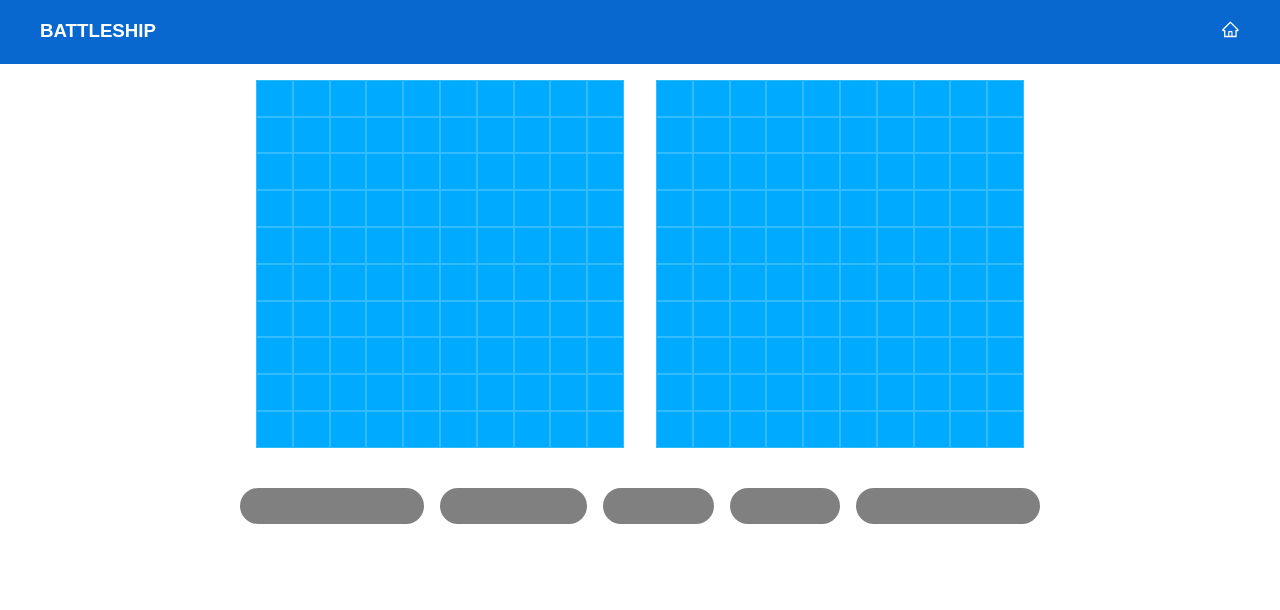
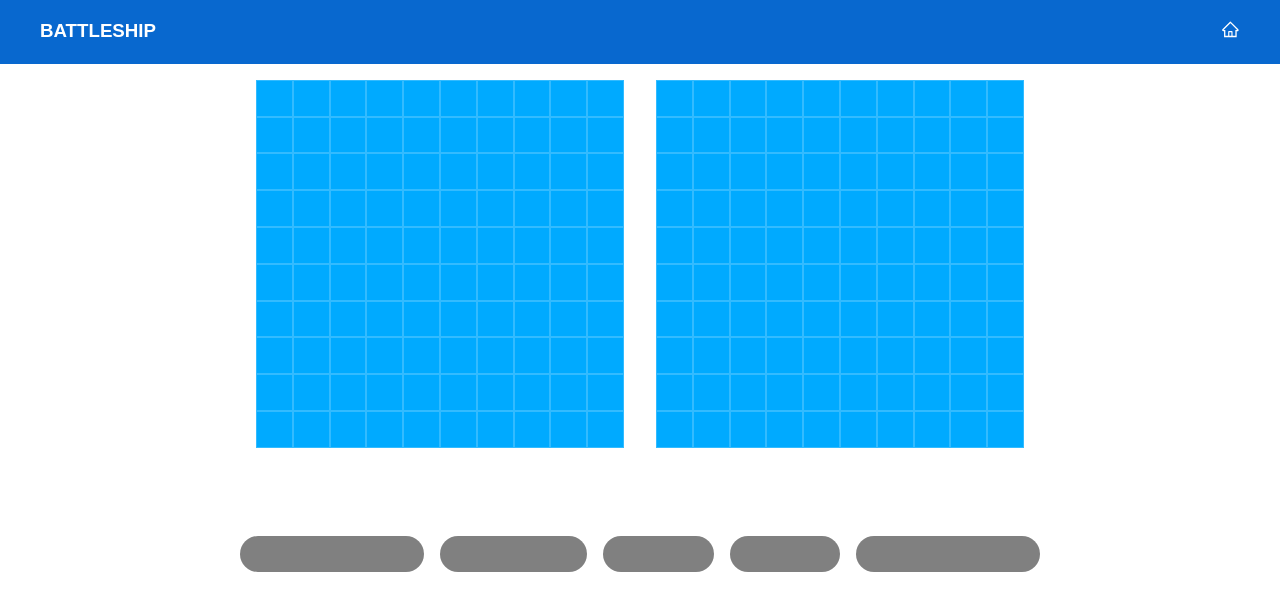
Before and after one commit to luckmer/BATTLESHIPS, a React (Create React App) app: page / in a window 1280 px wide. Shown: the top 610 px of the page. Built offline with nearby package versions, Linux system fonts and the light colour scheme.

Commit message:
creating basic concept for drag and drop ships for a unique id

```diff
--- a/src/css/game.style.ts
+++ b/src/css/game.style.ts
@@ -3,16 +3,19 @@ import { Props } from "../pages/interface/index";
 
 export const Ship = styled.div<Props>`
   display: flex;
-  flex-wrap: wrap;
   margin: 1vmin;
-  width: ${({ size }) => `calc(4.6vmin * ${size} )`};
+  width: ${({ size }) => `calc(4.6vmin * ${size})`};
   height: calc(4.6vmin * 1);
   border-radius: 2.3vmin;
-  background: grey;
+  background: ${({ setupColor }) => `${setupColor ? "orange" : "grey"} `};
   transition: 0.3s linear;
 
-  &:hover {
-    background: orange;
+  cursor: pointer;
+
+  div {
+    display: flex;
+    flex-direction: row;
+    width: 100%;
   }
 `;
 
@@ -23,8 +26,10 @@ export const ShipContainer = styled.div`
   flex-flow: row wrap;
 `;
 
-export const ShipGrid = styled.div`
+export const ShipGrid = styled.div<any>`
   display: flex;
+  transform: rotate(${({ status }) => (status ? "90deg" : "0deg")});
+  z-index: 999;
 `;
 
 export const Div = styled.div`
@@ -57,5 +62,5 @@ export const Section = styled.section`
 `;
 
 export const Footer = styled.footer`
-  margin: 2vmin;
+  margin: 8vmin;
 `;
--- a/src/pages/game.tsx
+++ b/src/pages/game.tsx
@@ -1,4 +1,6 @@
+import { useState, useEffect } from "react";
 import GenerateBoard from "../service/boardCreator/board";
+
 import ShipPanel from "../service/ships/shipPanel";
 import { boardsInterface } from "./interface";
 import {
@@ -13,32 +15,136 @@ import {
 } from "../css/game.style";
 
 const Game = () => {
+  const [rotateShip, setRotateShip] = useState<string[]>([]);
+  const [rotateStatus, setRotateStatus] = useState(false);
+  const [uniqueShipKey, setUniqueShipKey] = useState(0);
+  const [dragged, setDragged] = useState(false);
   const player = GenerateBoard("player");
   const enemy = GenerateBoard("enemy");
   const { shipData } = ShipPanel();
 
+  const handleRotateShip = (
+    e: React.MouseEvent<HTMLDivElement, MouseEvent>
+  ) => {
+    const target = e.target as HTMLDivElement;
+
+    const id = target.id;
+
+    if (rotateShip.includes(id)) {
+      setRotateShip(rotateShip.filter((value: string) => value !== id));
+    } else setRotateShip((prev: string[]) => prev.concat(id));
+  };
+
+  useEffect(() => {
+    if (!rotateShip.length) {
+      setRotateStatus(false);
+      return;
+    }
+
+    const keyPress = (e: KeyboardEvent) => {
+      if (e.key === "r" && rotateShip.length) setRotateStatus(!rotateStatus);
+    };
+
+    document.body.addEventListener("keypress", keyPress);
+
+    return () => document.body.removeEventListener("keypress", keyPress);
+  }, [rotateShip, rotateStatus]);
+
+  const handleDragShip = (e: React.DragEvent<HTMLDivElement>) =>
+    e.preventDefault();
+
+  const handleDragStartShip = (e: React.DragEvent<HTMLDivElement>) => {
+    const target = e.target as HTMLDivElement;
+    const targetId = target.id;
+    e.dataTransfer.setData("id", targetId);
+    setDragged(true);
+  };
+
+  const handleDropShip = (e: React.DragEvent<HTMLDivElement>) => {
+    setDragged(false);
+  };
+
+  const handleDragOverPlayer = (e: React.DragEvent<HTMLDivElement>) => {
+    e.preventDefault();
+  };
+
+  const handleDropPlayer = (e: React.DragEvent<HTMLDivElement>, id: number) => {
+    const target = e.target as HTMLDivElement;
+    const droppedShip = e.dataTransfer.getData("id");
+    const ID = Number(target.id);
+    const shipID = uniqueShipKey;
+
+    setDragged(false);
+    let ship = shipData!.find(
+      ({ name }: { name: string }) => name === droppedShip
+    );
+
+    if (!ship) return;
+
+    const shipGrid = new Array(ship.size)
+      .fill(1)
+      .map((el, i): number => el + i);
+
+    console.log(ID, shipID, shipGrid);
+  };
+
+  const handleSetupShipNumber = (el: number) => {
+    if (dragged) return;
+    setUniqueShipKey(el);
+  };
   return (
     <Section>
       <Rotate>
         <Div>
-          {player.map(({ id }: { id: number }) => (
-            <Grid key={id}></Grid>
+          {player.map(({ id }: { id: number }, i: any) => (
+            <Grid
+              id={i + 1}
+              key={id}
+              onDragOver={(e) => handleDragOverPlayer(e)}
+              onDrop={(e) => handleDropPlayer(e, id)}
+            ></Grid>
           ))}
         </Div>
-
         <Div>
           {enemy.map(({ id }: { id: number }) => (
-            <Grid key={id}></Grid>
+            <Grid key={id} />
           ))}
         </Div>
       </Rotate>
       <Footer>
         <ShipContainer>
-          {shipData.map(({ id, size }: boardsInterface) => (
-            <ShipGrid key={id}>
-              <Ship size={size} />
-            </ShipGrid>
-          ))}
+          {shipData.map(({ id, size, name }: boardsInterface) => {
+            const findShip = rotateShip.some((el: string) => el === name);
+            const rotateBlocker = rotateStatus && findShip;
+
+            const shipBlocks = new Array(size).fill(1).map((el: number, i) => {
+              return { name: name, id: el + i };
+            });
+
+            return (
+              <ShipGrid status={rotateBlocker} key={id}>
+                <Ship
+                  draggable
+                  onDragOver={(e) => handleDragShip(e)}
+                  onDragStart={(e) => handleDragStartShip(e)}
+                  onDrop={(e) => handleDropShip(e)}
+                  size={size}
+                  status={rotateBlocker}
+                  setupColor={findShip}
+                  id={name}
+                >
+                  {shipBlocks.map((data: { name: string; id: number }) => (
+                    <div
+                      key={data.id}
+                      onClick={(e) => handleRotateShip(e)}
+                      id={String(data.name)}
+                      onMouseOver={() => handleSetupShipNumber(data.id)}
+                    />
+                  ))}
+                </Ship>
+              </ShipGrid>
+            );
+          })}
         </ShipContainer>
       </Footer>
     </Section>
--- a/src/pages/interface/index.ts
+++ b/src/pages/interface/index.ts
@@ -1,8 +1,11 @@
 export interface boardsInterface {
   id: number;
   size: number;
+  name: string;
 }
 
 export interface Props {
   size: number;
+  setupColor: boolean;
+  status: boolean;
 }
```
